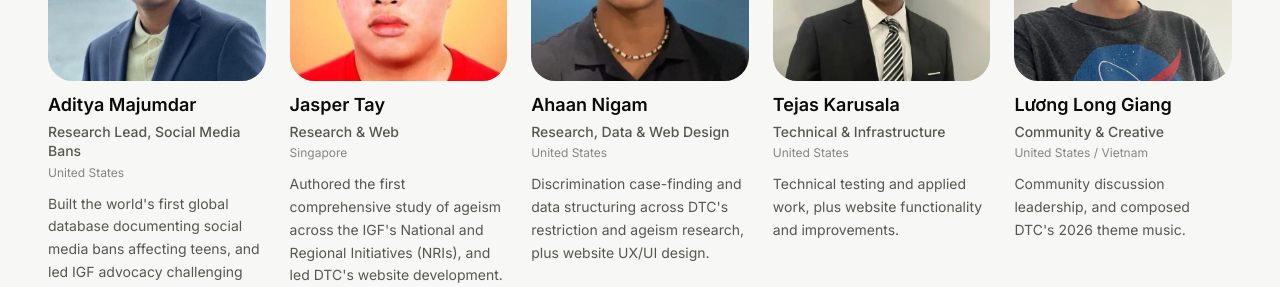
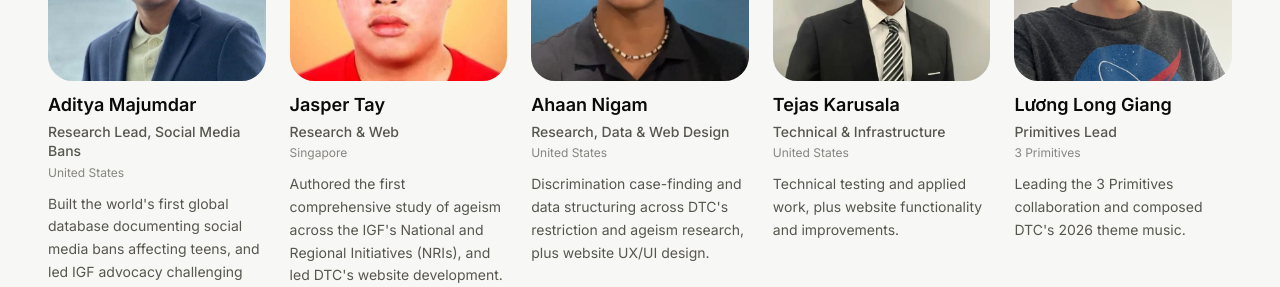
Before and after one commit to JT11-11/dtc-website, a Next.js app: page /about in a window 1280 px wide. Shown: the part 4520-4807 px from the top of the page. Built offline with nearby package versions, Linux system fonts and the light colour scheme; a web font is replaced by a local one.

Commit message:
changed tini's description.

```diff
--- a/components/blocks/about-7.tsx
+++ b/components/blocks/about-7.tsx
@@ -48,11 +48,11 @@ const team: TeamMember[] = [
   },
   {
     name: "Lương Long Giang",
-    role: "Community & Creative",
-    country: "United States / Vietnam",
+    role: "Primitives Lead",
+    country: "3 Primitives",
     image: "/images/team/tini.jpg",
     contribution:
-      "Community discussion leadership, and composed DTC's 2026 theme music.",
+      "Leading the 3 Primitives collaboration and composed DTC's 2026 theme music.",
   },
 ];
 
```
